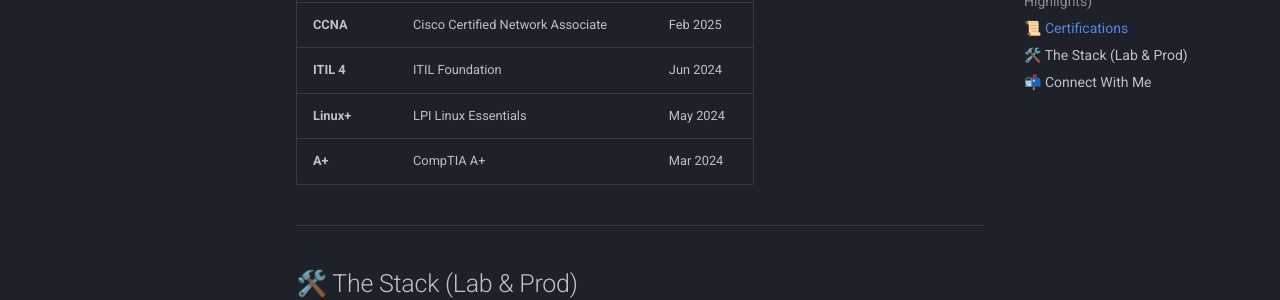
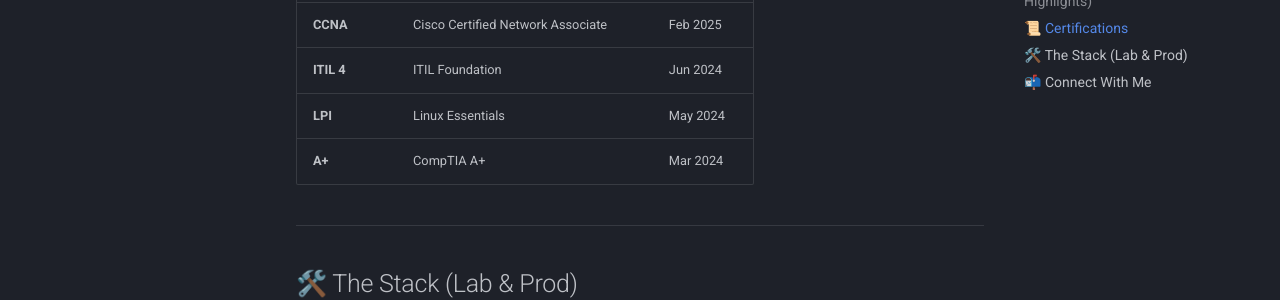
Before and after one commit to moshthesubnet/my-lab-docs, an MkDocs documentation site: the page built from docs/index.md, in a window 1280 px wide and 900 px high, scrolled down 938 px. Shown: the part 152-452 px from the top of the window. Built offline with MkDocs 1.6.1 and Material for MkDocs 9.7.7, drawn with Linux system fonts in a browser that asks for light colours.

Commit message:
Update index.md

```diff
--- a/docs/index.md
+++ b/docs/index.md
@@ -30,7 +30,7 @@ I document my journey from "it works on my machine" to enterprise-grade network
 | **CBROPS** | Cisco Certified Cybersecurity Associate | Jun 2025 |
 | **CCNA** | Cisco Certified Network Associate | Feb 2025 |
 | **ITIL 4** | ITIL Foundation | Jun 2024 |
-| **Linux+** | LPI Linux Essentials | May 2024 |
+| **LPI** | Linux Essentials | May 2024 |
 | **A+** | CompTIA A+ | Mar 2024 |
 
 ---
```
